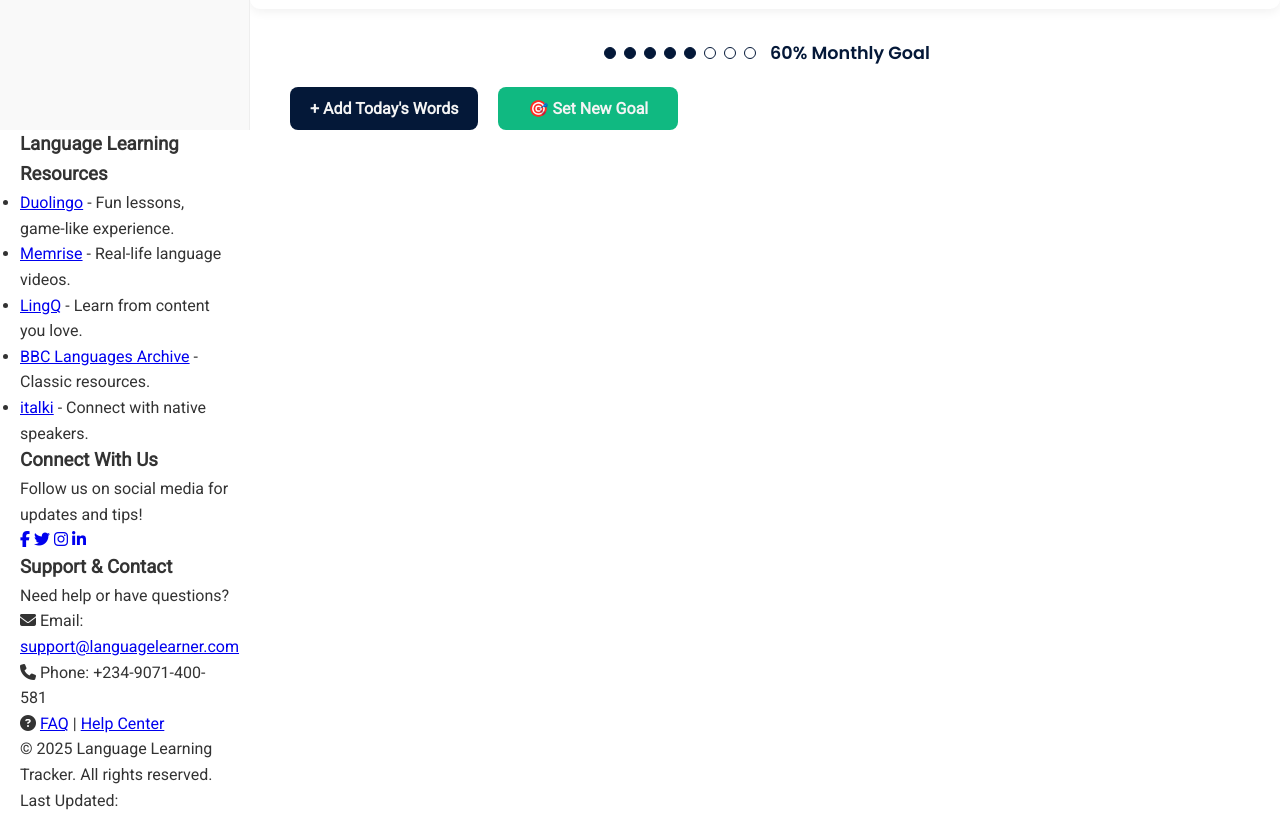
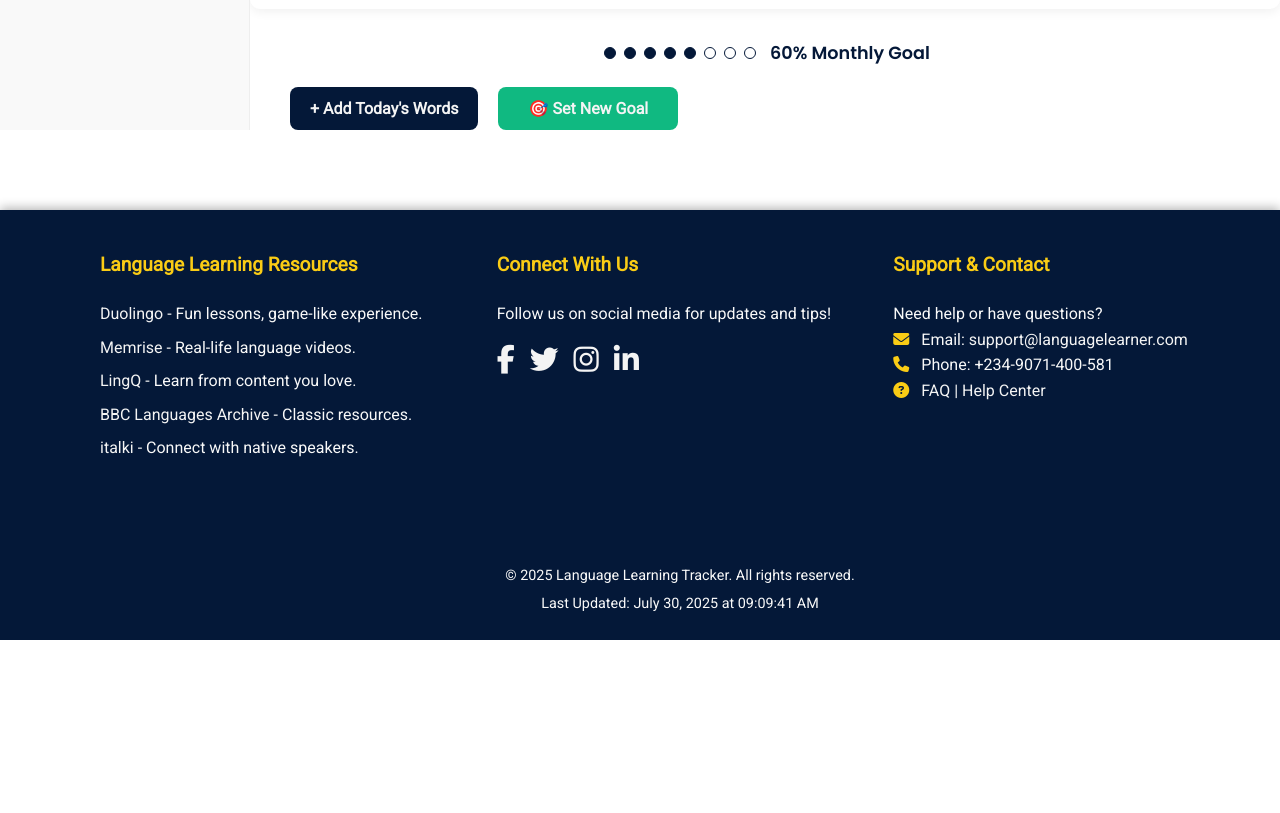
Before and after one commit to francis-2008-happy/language-learning-tracker, a plain HTML site: page index.html in a window 1280 px wide. Shown: the part 500-1313 px from the top of the page. After the commit the page ends 1140 px from the top, so only its background shows below. Drawn offline with Linux system fonts and the light colour scheme; no server answers.

Commit message:
footer adder

```diff
--- a/scripts/script.js
+++ b/scripts/script.js
@@ -234,7 +234,34 @@ document.addEventListener('DOMContentLoaded', () => {
     if (logoutButtonHeader) logoutButtonHeader.addEventListener('click', logoutUser);
 
 
+    // Function to update the last updated date/time in the footer
+function updateFooterDateTime() {
+    const lastUpdatedSpan = document.getElementById('lastUpdatedDateTime');
+    if (lastUpdatedSpan) {
+        const now = new Date();
+        const options = {
+            year: 'numeric',
+            month: 'long',
+            day: 'numeric',
+            hour: '2-digit',
+            minute: '2-digit',
+            second: '2-digit',
+            hour12: true // For AM/PM format
+        };
+        lastUpdatedSpan.textContent = now.toLocaleString(undefined, options);
+    }
+}
+
+// --- Event Listeners and Initial Setup (inside DOMContentLoaded) ---
+document.addEventListener('DOMContentLoaded', () => {
+    // ... (Your existing header, authentication, vocabulary, goal, quiz logic) ...
+
+    // --- Call the footer date/time update function on load ---
+
+
+});
     // --- Initial Page Load Calls ---
+    updateFooterDateTime();
     updateAuthUI();
     fetchWordOfTheDay();
     fetchCulturalFact();
--- a/styles/style.css
+++ b/styles/style.css
@@ -62,10 +62,10 @@ header .container {
 
 .welcome-message {
     font-size: 1rem; /* Smaller font size for the welcome message */
-    color: var(--primary-blue); /* A color that stands out on your header */
+    color: var(--secondary-yellow); /* A color that stands out on your header */
     font-weight: normal;
-    margin-left: 5rem; /* Space from the left edge */
-    background-color: var(--bg-gray); /* Use your defined variable */
+    margin-left: 2rem; /* Space from the left edge */
+
     padding: 5px 10px; /* Padding for better readability */
     border-radius: 5px; /* Rounded corners for the welcome message */
 }
@@ -530,6 +530,97 @@ main.container {
     background-color: #306ace;
 }
 
+/* Footer Styles */
+footer {
+    background-color: var(--primary-blue); /* Darker blue for footer background */
+    color: var(--bg-gray); /* Lighter text for footer content */
+    padding: 40px 0 20px; /* Padding top, sides, bottom */
+    margin-top: 50px; /* Space between main content and footer */
+    box-shadow: 0 -2px 10px rgba(0,0,0,0.3); /* Shadow for a lifted effect */
+}
+
+footer .container {
+    display: flex;
+    flex-wrap: wrap; /* Allow sections to wrap on smaller screens */
+    justify-content: space-between; /* Space out sections */
+    gap: 30px; /* Gap between columns */
+}
+
+.footer-section {
+    flex: 1; /* Allow sections to grow and shrink */
+    min-width: 200px; /* Minimum width for sections before wrapping */
+    margin-bottom: 20px; /* Space between rows when wrapped */
+}
+
+.footer-section h3 {
+    color: var(--secondary-yellow); /* Highlight headings */
+    font-size: 1.2em;
+    margin-bottom: 15px;
+    border-bottom: 2px solid var(--border-color); /* Underline for headings */
+    padding-bottom: 5px;
+}
+
+.footer-section ul {
+    list-style: none;
+    padding: 0;
+    margin: 0;
+}
+
+.footer-section ul li {
+    margin-bottom: 8px;
+}
+
+.footer-section a {
+    color: var(--text-light); /* Light text for links */
+    text-decoration: none;
+    transition: color 0.3s ease;
+}
+
+.footer-section a:hover {
+    color: var(--secondary-yellow); /* Highlight links on hover */
+    text-decoration: underline;
+}
+
+/* Social media links */
+.social-links {
+    display: flex;
+    gap: 15px;
+    margin-top: 10px;
+}
+
+.social-links a {
+    font-size: 1.8em; /* Larger icons */
+    color: var(--text-light); /* Icon color */
+    transition: color 0.3s ease;
+}
+
+.social-links a:hover {
+    color: var(--secondary-yellow); /* Hover color for icons */
+}
+
+/* Contact information icons */
+.footer-section p i.fas,
+.footer-section p i.fab {
+    margin-right: 8px;
+    color: var(--secondary-yellow); /* Icon color */
+}
+
+/* Footer bottom section */
+.footer-bottom {
+    flex-basis: 100%; /* Make it take full width */
+    text-align: center;
+    border-top: 1px solid var(--border-color); /* Separator line */
+    padding-top: 20px;
+    margin-top: 20px;
+    font-size: 0.9em;
+    color: var(--text-secondary);
+}
+
+.footer-bottom p {
+    margin: 5px 0;
+}
+
+
 
 /* Desktop View: Styles applied when screen width is at least 1024px */
 @media (min-width: 768px) {
@@ -537,9 +628,9 @@ main.container {
     body {
         display: grid;
         grid-template-columns: 250px 1fr; /* Fixed sidebar width, rest for main content */
-        grid-template-rows: auto 1fr; /* Header row, content row */
+        grid-template-rows: auto 1fr auto; /* Header, Main Content, Footer */
         height: 100vh; /* Make body take full viewport height */
-        overflow: hidden; /* Prevent scrolling on body itself, individual areas will scroll */
+        /* overflow: hidden;  */
     }
 
     /* Header adjustments for desktop grid */
@@ -591,6 +682,8 @@ main.container {
     }
 
     /* Main content area for desktop grid */
+    /* Main content area for desktop grid */
+    /* Main content area for desktop grid */
     main.container {
         grid-column: 2; /* Main content is in the second column */
         grid-row: 2; /* Main content is in the second row */
@@ -633,4 +726,44 @@ main.container {
         font-size: 1.8rem;
     }
 
+    footer {
+        grid-column: 1 / -1; /* Make footer span all columns */
+        grid-row: 3; /* Explicitly place footer in the third row */
+        margin-top: 5rem; /* No need for margin-top if grid handles spacing */
+        padding: 40px 0 20px; /* Keep consistent padding */
+        padding-left: 5rem;
+    }
+
+    footer .container {
+        /* Revert to horizontal flex layout for footer sections on desktop */
+        display: flex;
+        flex-direction: row; /* VERY IMPORTANT: Change to row for desktop */
+        flex-wrap: wrap; /* Allow wrapping */
+        justify-content: space-between; /* Space out sections */
+        align-items: flex-start; /* Align sections to the top */
+        gap: 30px; /* Gap between columns */
+    }
+
+    .footer-section {
+        flex: 1; /* Allow sections to grow and shrink */
+        min-width: 200px; /* Minimum width for sections before wrapping */
+        margin-bottom: 20px; /* Space between rows when wrapped */
+        text-align: left; /* Align text left within sections on desktop */
+        width: auto; /* Reset width from mobile override */
+        /* text-align: center;
+        min-width: unset;
+        width: 100%;   */
+    }
+
+    .footer-section h3 {
+        border-bottom: 2px solid var(--border-color); /* Re-add underline for desktop */
+        padding-bottom: 5px;
+        /* border-bottom: none;
+        padding-bottom: 0; */
+
+    }
+
+    .social-links {
+        justify-content: flex-start; /* Center social links */
+    }
 }
```
Also changed, not shown: index.html (+1 -1 lines).
